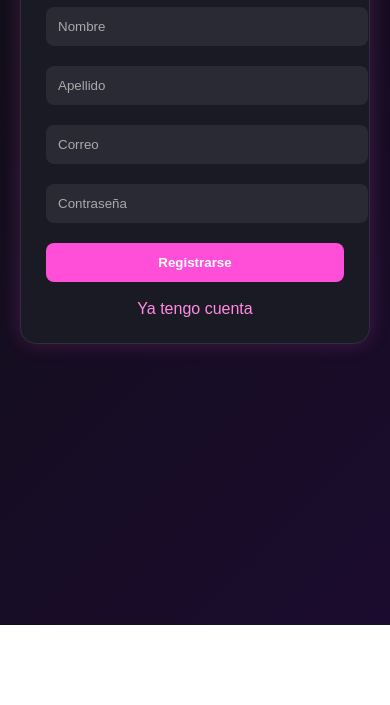
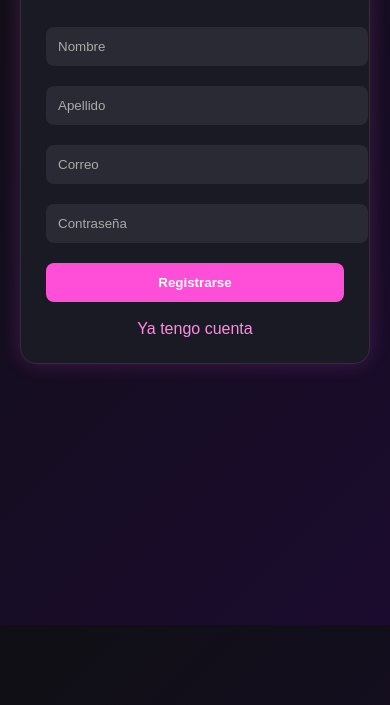
Before and after one commit to sofiasanfor/sensify, a website: page frontend/registro.html in a window 390 px wide. Shown: the part 219-924 px from the top of the page. Before the commit the page ends 844 px from the top, so only its background shows below. Drawn offline with Linux system fonts and the light colour scheme.

Commit message:
fix registro2

```diff
--- a/frontend/registro.html
+++ b/frontend/registro.html
@@ -15,10 +15,6 @@
 
 body{
 margin:0;
-min-height:100dvh; /* 🔥 clave para móviles modernos */
-display:flex;
-justify-content:center;
-align-items:center;
 font-family:'Poppins',sans-serif;
 background:linear-gradient(135deg,#0f0f14,#1b0b2e);
 color:white;
@@ -28,6 +24,13 @@ box-sizing:border-box;
 
 html{
 height:100%;
+}
+
+.contenedor{
+min-height:100dvh;
+display:flex;
+justify-content:center;
+align-items:center;
 }
 
 /* TARJETA */
@@ -106,16 +109,15 @@ text-decoration:underline;
 
 @media (max-width: 768px){
 
-body{
-align-items:flex-start; /* 🔥 ya no lo centra raro */
+.contenedor{
+align-items:flex-start;
 padding-top:40px;
 }
 
 .registro{
 width:100%;
-max-width:100%;
+max-width:400px;
 padding:25px;
-margin:0 auto;
 }
 
 }
@@ -125,6 +127,7 @@ margin:0 auto;
 
 <body>
 
+<div class="contenedor">
 <div class="registro">
 
 <img src="logo.png" class="logo">
@@ -142,6 +145,7 @@ margin:0 auto;
 
 <a href="login.html">Ya tengo cuenta</a>
 
+</div>
 </div>
 
 <script>
```
